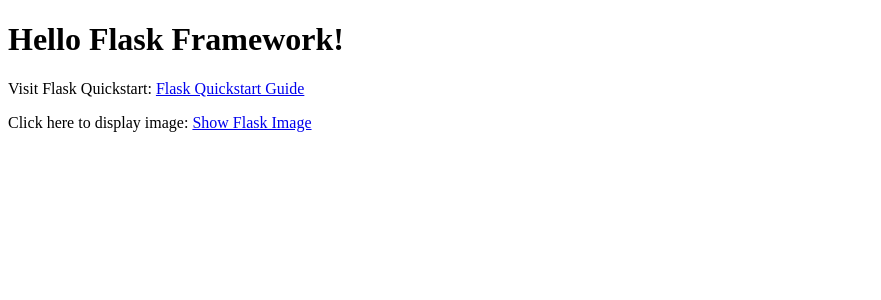
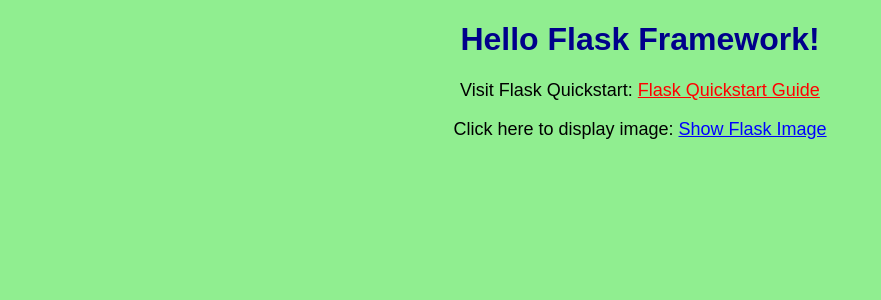
Before and after one commit to RevesBenj/YCCIA_2511, a Flask app: page / in a window 1280 px wide. Shown: the top 300 px of the page, without its empty margins (0-881 px from the left). Run offline with Flask 3, Linux system fonts and the light colour scheme.

Commit message:
Update index.html

```diff
--- a/MSE800W11_Act4/templates/index.html
+++ b/MSE800W11_Act4/templates/index.html
@@ -1,22 +1,28 @@
 <!DOCTYPE html>
-<html>
+<html lang="en" style="background-color: lightgreen;">
+
 <head>
     <title>Flask Image Demo</title>
 </head>
-<body>
 
-<h1>Hello Flask Framework!</h1>
+<body style="font-family: Arial; text-align: center;">
 
-<p>
+<h1 style="color: darkblue;">
+Hello Flask Framework!
+</h1>
+
+<p style="font-size:18px;">
 Visit Flask Quickstart:
-<a href="https://flask.palletsprojects.com/en/stable/quickstart/" target="_blank">
+<a href="https://flask.palletsprojects.com/en/stable/quickstart/" target="_blank" style="color: red;">
 Flask Quickstart Guide
 </a>
 </p>
 
-<p>
+<p style="font-size:18px;">
 Click here to display image:
-<a href="/show-image">Show Flask Image</a>
+<a href="/show-image" style="color: blue;">
+Show Flask Image
+</a>
 </p>
 
 </body>
```
